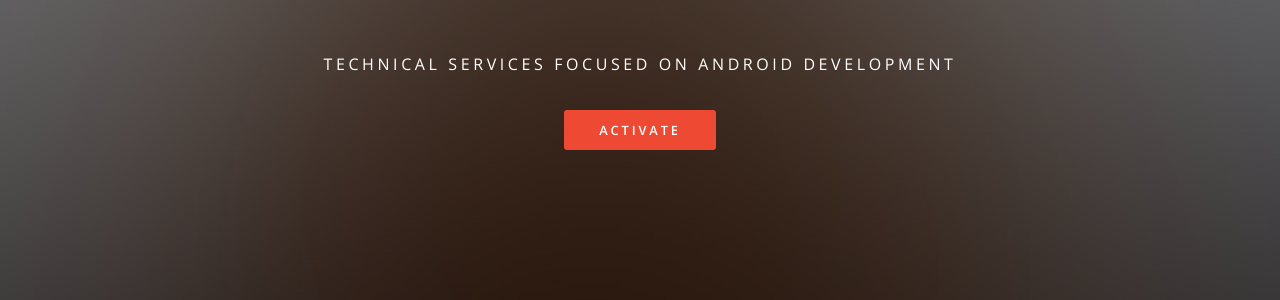
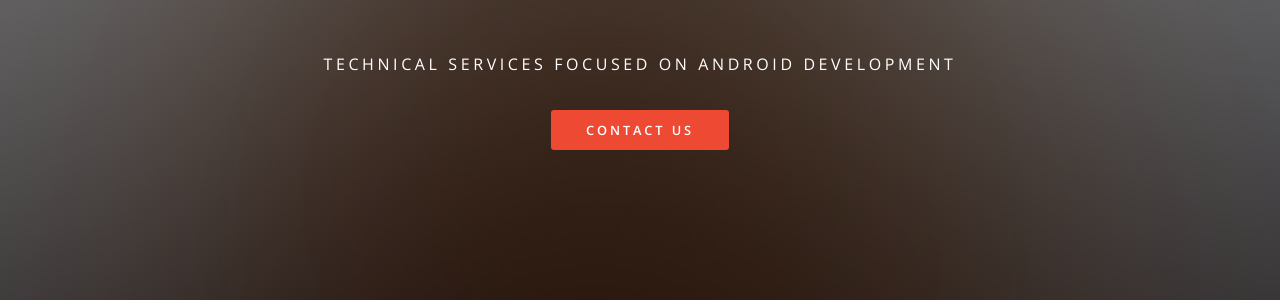
Before and after one commit to np0x/redcargroup_www, a Jekyll site: the page built from index.html, in a window 1280 px wide and 900 px high. Shown: the part 394-694 px from the top of the window. Built offline with Jekyll 4.4.1, drawn with Linux system fonts in a browser that asks for light colours.

Commit message:
added email link

```diff
--- a/index.html
+++ b/index.html
@@ -7,7 +7,7 @@
 							<h2>{{ site.title }}</h2>
 							<p>{{ site.description | markdownify }}</p>
 							<ul class="actions">
-								<li><a href="#" class="button special">Activate</a></li>
+								<li><a href="mailto:inquiry@redcargroup.com?Subject=Service Inquiry" class="button special">Contact Us</a></li>
 							</ul>
 						</div>
 						<a href="#one" class="more scrolly">Learn More</a>
```
